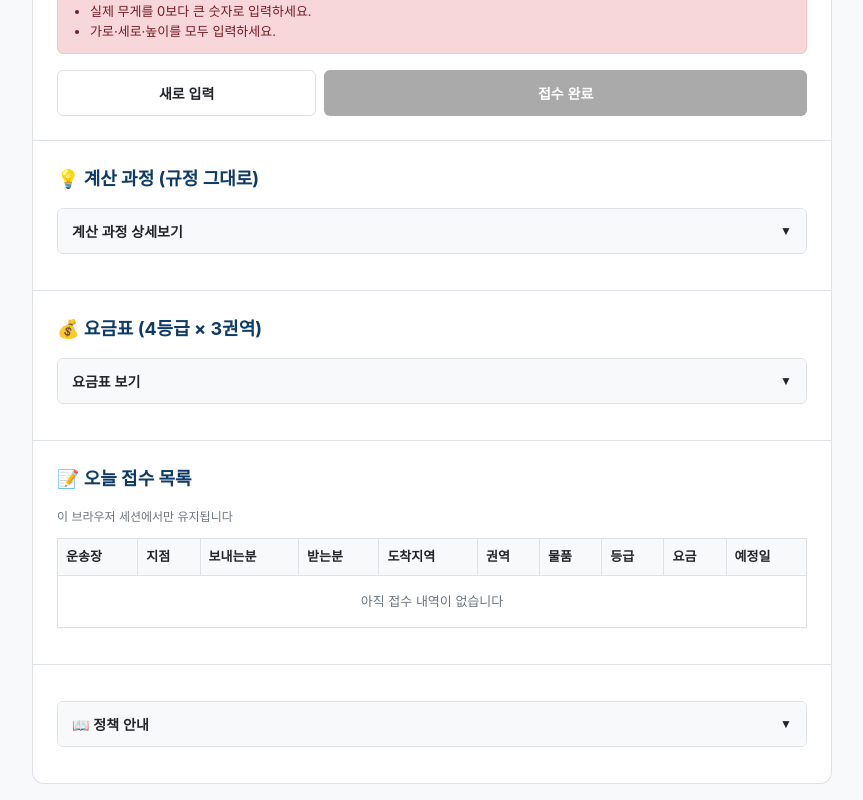
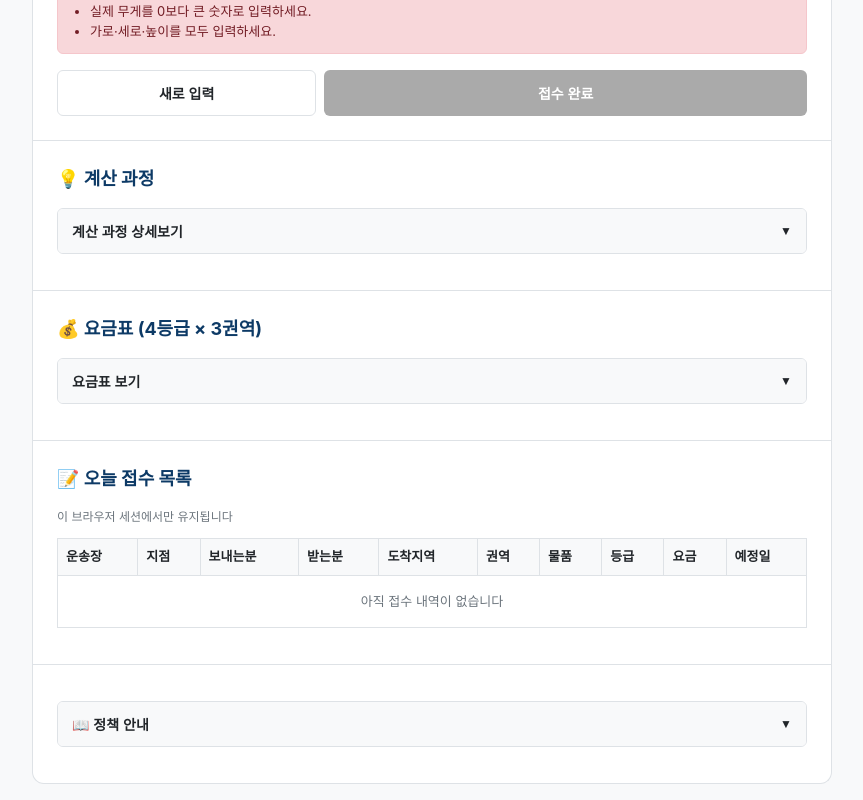
Before and after one commit to jay188429/dudu-logistics-now, a website: page index.html in a window 1280 px wide. Shown: the part 906-1706 px from the top of the page, without its empty margins (208-1071 px from the left). Drawn offline with Linux system fonts and the light colour scheme.

Commit message:
Update calculation section heading
Co-Authored-By: Claude Haiku 4.5 <noreply@anthropic.com>

```diff
--- a/index.html
+++ b/index.html
@@ -177,7 +177,7 @@
   </section>
 
   <section class="section">
-    <h2>💡 계산 과정 (규정 그대로)</h2>
+    <h2>💡 계산 과정 </h2>
     <div class="accordion">
       <div class="accordion-item">
         <button class="accordion-trigger" onclick="toggleAccordion(this)">계산 과정 상세보기</button>
```
